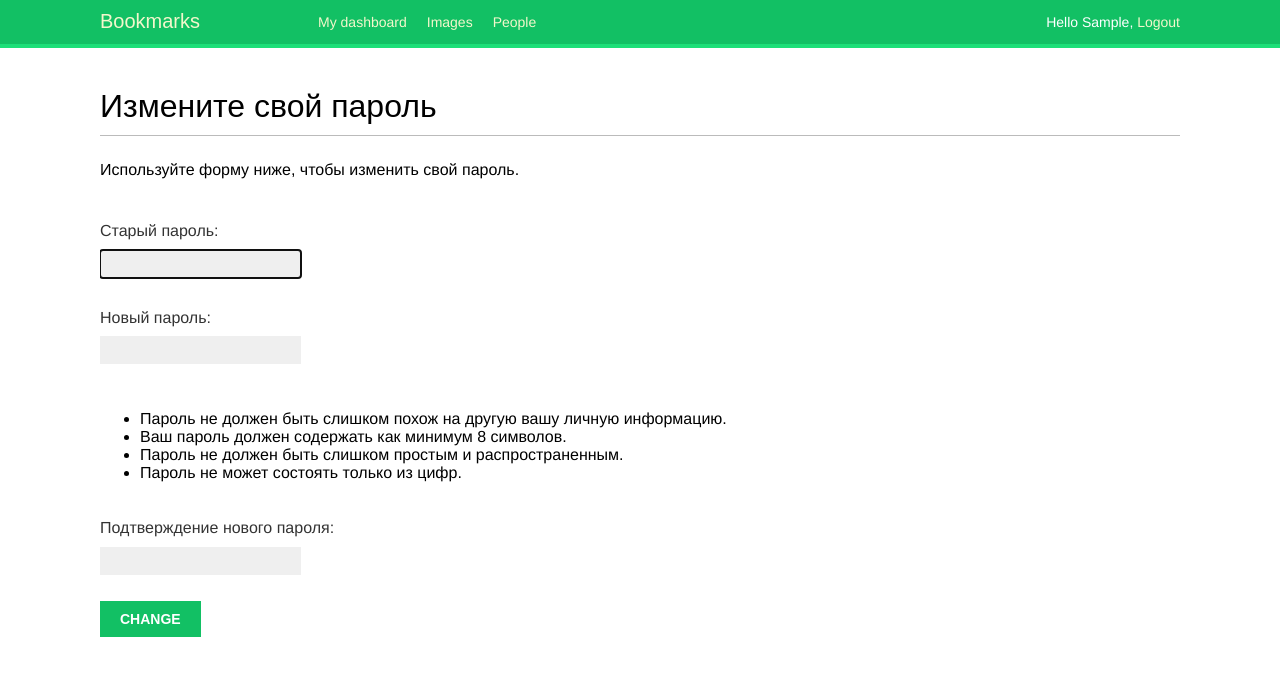
After one commit to Vud18/django-bookmarks, a Django app: page /account/password-change/ in a window 1280 px wide. The commit adds this page. Shown: the top 676 px of the page. Run offline with Django 4.2, Linux system fonts and the light colour scheme; the visitor is signed in with stand-in values (Sample User, id 1); some web fonts are replaced.

Commit message:
добавлены url-адреса, добавлены шаблоны

```diff
--- a/bookmarks/account/templates/account/dashboard.html
+++ b/bookmarks/account/templates/account/dashboard.html
@@ -3,8 +3,6 @@
 {% block title %}Dashboard{% endblock %}
 
 {% block content %}
-  <h1>Dashboard</h1>
-  <p>
-    Welcome to your dashboard.</a>.
-  </p>
+  <h1>Панель управления</h1>
+  <p>Добро пожаловать в вашу панель управления.</p>
 {% endblock %}
--- a/bookmarks/account/templates/account/login.html
+++ b/bookmarks/account/templates/account/login.html
@@ -3,8 +3,8 @@
 {% block title %}Log-in{% endblock %}
 
 {% block content %}
-  <h1>Log-in</h1>
-  <p>Please, use the following form to log-in:</p>
+  <h1>Войти</h1>
+  <p>Пожалуйста, используйте следующую форму для входа:</p>
   <form method="post">
     {{ form.as_p }}
     {% csrf_token %}
--- a/bookmarks/account/templates/base.html
+++ b/bookmarks/account/templates/base.html
@@ -8,7 +8,38 @@
 <body>
   <div id="header">
     <span class="logo">Bookmarks</span>
+    {% if request.user.is_authenticated %}
+      <ul class="menu">
+        <li {% if section == "dashboard" %}class="selected"{% endif %}>
+          <a href="{% url "dashboard" %}">My dashboard</a>
+        </li>
+        <li {% if section == "images" %}class="selected"{% endif %}>
+          <a href="#">Images</a>
+        </li>
+        <li {% if section == "people" %}class="selected"{% endif %}>
+          <a href="#">People</a>
+        </li>
+      </ul>
+    {% endif %}
+    <span class="user">
+      {% if request.user.is_authenticated %}
+        Hello {{ request.user.first_name|default:request.user.username }},
+        <a href="{% url "logout" %}">Logout</a>
+      {% else %}
+        <a href="{% url "login" %}">Log-in</a>
+      {% endif %}
+    </span>
   </div>
+  {% if messages %}
+    <ul class="messages">
+      {% for message in messages %}
+        <li class="{{ message.tags }}">
+          {{ message|safe }}
+          <a href="#" class="close">x</a>
+        </li>
+      {% endfor %}
+    </ul>
+  {% endif %}
   <div id="content">
     {% block content %}
     {% endblock %}
--- /dev/null
+++ b/bookmarks/account/templates/registration/password_change_form.html
@@ -0,0 +1,13 @@
+{% extends "base.html" %}
+
+{% block title %}Change your password{% endblock %}
+
+{% block content %}
+  <h1>Измените свой пароль</h1>
+  <p>Используйте форму ниже, чтобы изменить свой пароль.</p>
+  <form method="post">
+    {{ form.as_p }}
+    <p><input type="submit" value="Change"></p>
+    {% csrf_token %}
+  </form>
+{% endblock %}
--- a/bookmarks/account/urls.py
+++ b/bookmarks/account/urls.py
@@ -9,5 +9,14 @@ urlpatterns = [
     # url-адреса входа и выхода
     path('login/', auth_views.LoginView.as_view(), name='login'),
     path('logout/', auth_views.LogoutView.as_view(), name='logout'),
+
+    # url-адреса смены пароля
+    path('password-change/',
+         auth_views.PasswordChangeView.as_view(),
+         name='password_change'),
+    path('password-change/done/',
+         auth_views.PasswordChangeDoneView.as_view(),
+         name='password_change_done'),
+
     path('', views.dashboard, name='dashboard'),
 ]
--- a/bookmarks/bookmarks/settings.py
+++ b/bookmarks/bookmarks/settings.py
@@ -31,13 +31,13 @@ ALLOWED_HOSTS = []
 # Application definition
 
 INSTALLED_APPS = [
+    'account.apps.AccountConfig',
     'django.contrib.admin',
     'django.contrib.auth',
     'django.contrib.contenttypes',
     'django.contrib.sessions',
     'django.contrib.messages',
     'django.contrib.staticfiles',
-    'account.apps.AccountConfig',
 ]
 
 MIDDLEWARE = [
```
Also changed, not shown: bookmarks/account/templates/registration/logged_out.html (+4 -4 lines), bookmarks/account/templates/registration/login.html (+2 -10 lines), bookmarks/account/templates/registration/password_change_done.html (added, +8 -0 lines).
